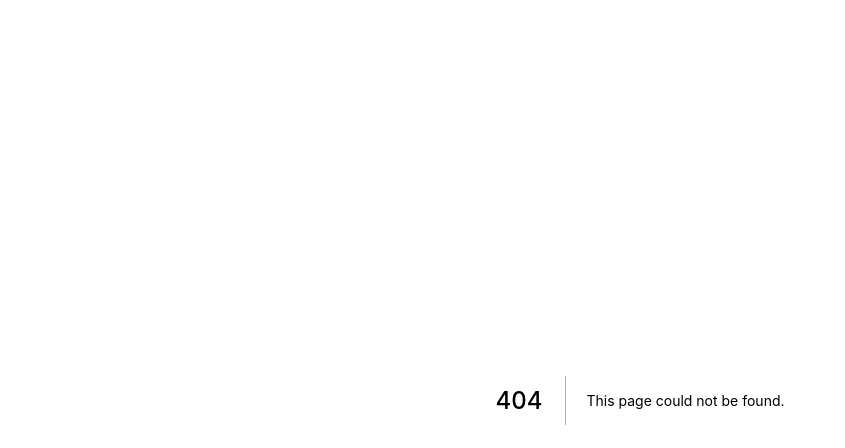
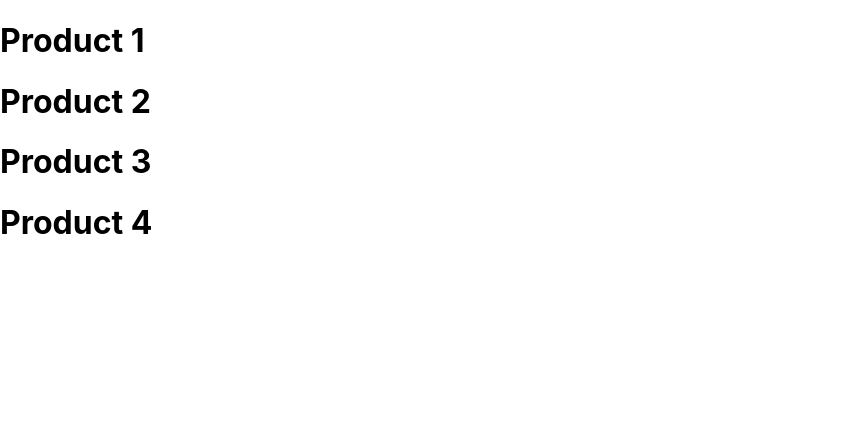
Before and after one commit to shafiimam/next-js, a Next.js app: page /product in a window 1280 px wide. Before the commit this address had no page. Shown: the top 448 px of the page, without its empty margins (0-845 px from the left). Built offline with nearby package versions, Linux system fonts and the light colour scheme.

Commit message:
dynamic routes

```diff
--- /dev/null
+++ b/pages/product/index.js
@@ -0,0 +1,10 @@
+function ProductList() {
+  return <>
+    <h1>Product 1</h1>
+    <h1>Product 2</h1>
+    <h1>Product 3</h1>
+    <h1>Product 4</h1>
+  </>
+}
+
+export default ProductList;
```
Also changed, not shown: pages/product/[productId]/index.js (added, +12 -0 lines).
